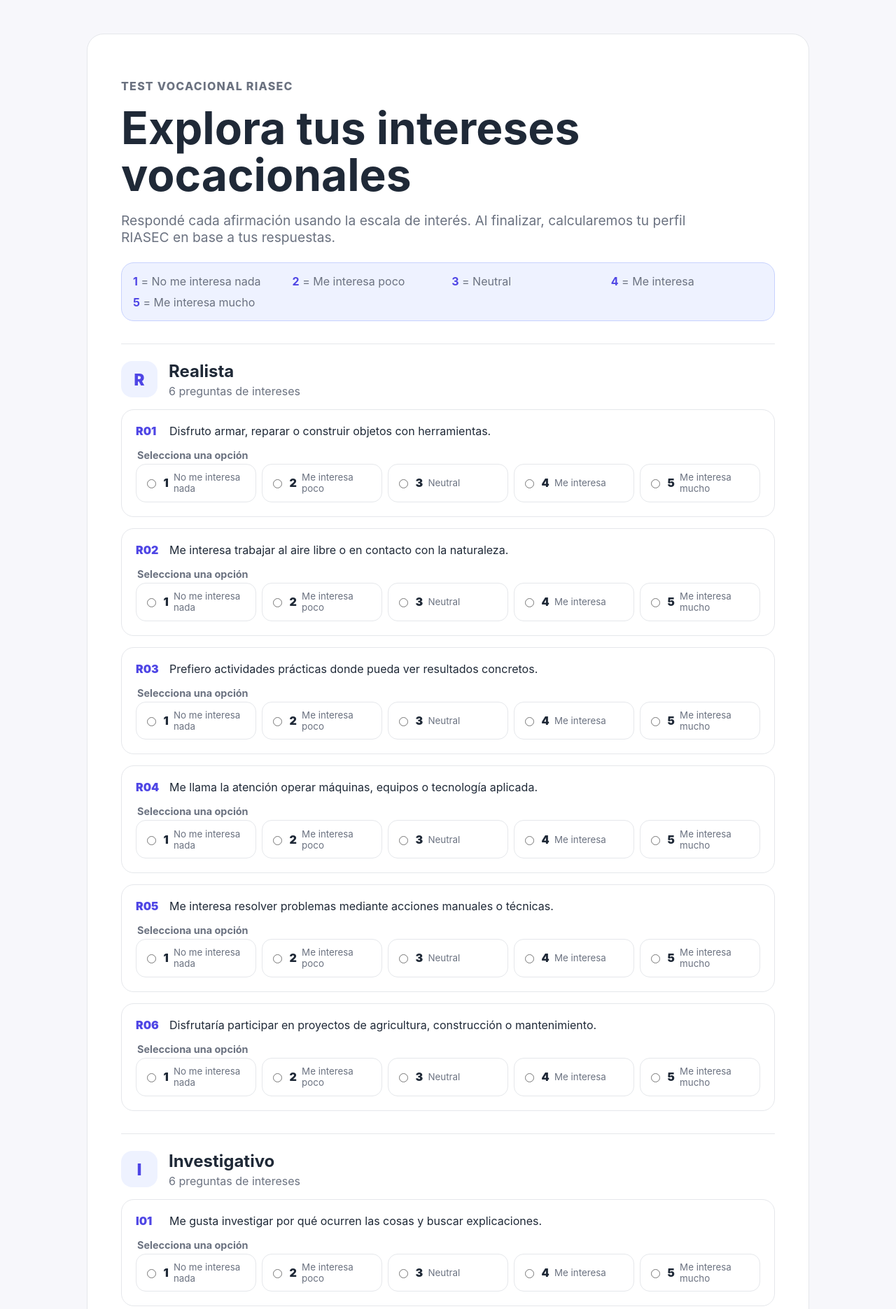
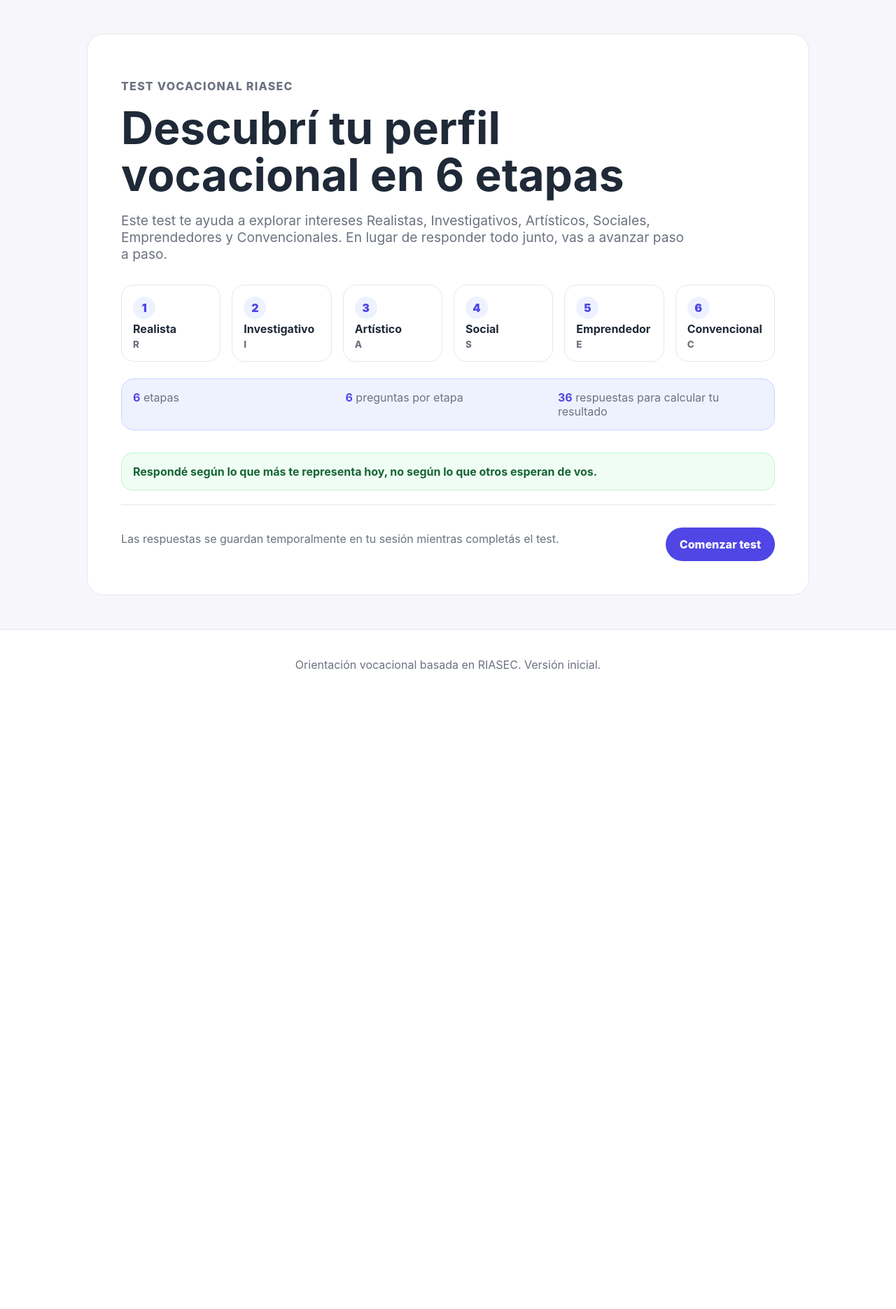
Before and after one commit to Brunomperetti/vocacional-app, a FastAPI app: page /test in a window 1280 px wide. Shown: the part 57-1928 px from the top of the page at 70% size. After the commit the page ends 1014 px from the top, so only its background shows below. Run offline with FastAPI, Linux system fonts and the light colour scheme; some libraries are stand-ins or nearby versions.

Commit message:
Implement RIASEC test wizard

```diff
--- a/app/main.py
+++ b/app/main.py
@@ -1,7 +1,10 @@
 """Punto de entrada de FastAPI para vocacional-app."""
+
+import os
 
 from fastapi import FastAPI
 from fastapi.staticfiles import StaticFiles
+from starlette.middleware.sessions import SessionMiddleware
 
 from app.database import Base, engine
 from app.routes import admin, public, results, test
@@ -12,6 +15,11 @@ app = FastAPI(
     title="vocacional-app",
     description="Plataforma online de orientación vocacional con scoring RIASEC.",
     version="0.1.0",
+)
+
+app.add_middleware(
+    SessionMiddleware,
+    secret_key=os.getenv("SESSION_SECRET", "dev-session-secret-change-me"),
 )
 
 app.mount("/static", StaticFiles(directory="app/static"), name="static")
--- a/app/routes/test.py
+++ b/app/routes/test.py
@@ -1,29 +1,29 @@
-"""Rutas iniciales del test vocacional."""
+"""Rutas del test vocacional RIASEC por etapas."""
 
 from fastapi import APIRouter, Request
-from fastapi.responses import HTMLResponse
+from fastapi.responses import HTMLResponse, RedirectResponse
 from fastapi.templating import Jinja2Templates
 
-from app.data.questions import TEST_QUESTIONS, get_all_questions
+from app.data.questions import TEST_QUESTIONS
 from app.services.recommendation_service import recommend_careers
 from app.services.scoring_service import (
+    DIMENSION_LABELS,
     build_profile_code,
     calculate_riasec_percentages,
     calculate_riasec_scores,
     get_top_dimensions,
 )
+from app.services.test_steps import (
+    STEP_DIMENSIONS,
+    TOTAL_STEPS,
+    get_step_dimension_description,
+    get_step_questions,
+)
 
 templates = Jinja2Templates(directory="app/templates")
 router = APIRouter(prefix="/test", tags=["test"])
 
-DIMENSIONS = {
-    "R": "Realista",
-    "I": "Investigativo",
-    "A": "Artístico",
-    "S": "Social",
-    "E": "Emprendedor",
-    "C": "Convencional",
-}
+SESSION_ANSWERS_KEY = "test_answers"
 LIKERT_OPTIONS = [
     (1, "No me interesa nada"),
     (2, "Me interesa poco"),
@@ -33,60 +33,9 @@ LIKERT_OPTIONS = [
 ]
 
 
-def _build_test_context(request: Request, error: str | None = None) -> dict:
-    """Construye el contexto compartido para renderizar el formulario del test."""
-    grouped_questions = [
-        {
-            "code": code,
-            "name": name,
-            "questions": [
-                question
-                for question in get_all_questions()
-                if question["dimension"] == code
-            ],
-        }
-        for code, name in DIMENSIONS.items()
-    ]
-    return {
-        "request": request,
-        "grouped_questions": grouped_questions,
-        "likert_options": LIKERT_OPTIONS,
-        "error": error,
-    }
-
-
-@router.get("", response_class=HTMLResponse)
-async def test_start(request: Request):
-    """Pantalla inicial del test vocacional con preguntas RIASEC."""
-    return templates.TemplateResponse("test_start.html", _build_test_context(request))
-
-
-@router.post("", response_class=HTMLResponse)
-async def process_test(request: Request):
-    """Procesa respuestas RIASEC y muestra un resultado calculado."""
-    form = await request.form()
-    question_ids = [question["id"] for question in TEST_QUESTIONS]
-    answers = {question_id: form.get(question_id) for question_id in question_ids}
-    missing_answers = [question_id for question_id, value in answers.items() if value is None]
-
-    if missing_answers:
-        error = "Respondé todas las preguntas antes de ver tu resultado."
-        return templates.TemplateResponse(
-            "test_start.html",
-            _build_test_context(request, error=error),
-            status_code=400,
-        )
-
-    try:
-        scores = calculate_riasec_scores(answers)
-    except (KeyError, TypeError, ValueError):
-        error = "Hay respuestas inválidas. Revisá el formulario y volvé a intentarlo."
-        return templates.TemplateResponse(
-            "test_start.html",
-            _build_test_context(request, error=error),
-            status_code=400,
-        )
-
+def _render_result(request: Request, answers: dict[str, str]) -> HTMLResponse:
+    """Calcula y renderiza el resultado RIASEC final."""
+    scores = calculate_riasec_scores(answers)
     percentages = calculate_riasec_percentages(scores)
     top_dimensions = get_top_dimensions(percentages)
     profile_code = build_profile_code(top_dimensions)
@@ -103,3 +52,122 @@ async def process_test(request: Request):
             "is_demo": False,
         },
     )
+
+
+def _build_step_context(
+    request: Request,
+    step: int,
+    error: str | None = None,
+    submitted_answers: dict[str, str] | None = None,
+) -> dict:
+    """Construye el contexto compartido para un paso del test."""
+    dimension = STEP_DIMENSIONS[step]
+    progress_percentage = round((step / TOTAL_STEPS) * 100)
+    session_answers = request.session.get(SESSION_ANSWERS_KEY, {})
+    answers = {**session_answers, **(submitted_answers or {})}
+
+    return {
+        "request": request,
+        "step": step,
+        "total_steps": TOTAL_STEPS,
+        "progress_percentage": progress_percentage,
+        "dimension_code": dimension,
+        "dimension_name": DIMENSION_LABELS[dimension],
+        "dimension_description": get_step_dimension_description(step),
+        "questions": get_step_questions(step),
+        "likert_options": LIKERT_OPTIONS,
+        "error": error,
+        "answers": answers,
+        "previous_step": step - 1 if step > 1 else None,
+        "next_label": "Ver mi resultado" if step == TOTAL_STEPS else "Siguiente",
+    }
+
+
+@router.get("", response_class=HTMLResponse)
+async def test_start(request: Request):
+    """Pantalla inicial del test vocacional por etapas."""
+    request.session.pop(SESSION_ANSWERS_KEY, None)
+    return templates.TemplateResponse(
+        "test_start.html",
+        {
+            "request": request,
+            "total_steps": TOTAL_STEPS,
+            "dimension_labels": DIMENSION_LABELS,
+            "step_dimensions": STEP_DIMENSIONS,
+        },
+    )
+
+
+@router.get("/paso/{step}", response_class=HTMLResponse)
+async def show_test_step(request: Request, step: int):
+    """Muestra las preguntas de una dimensión RIASEC en el wizard."""
+    if step not in STEP_DIMENSIONS:
+        return RedirectResponse(url="/test", status_code=303)
+
+    return templates.TemplateResponse("test_step.html", _build_step_context(request, step))
+
+
+@router.post("/paso/{step}", response_class=HTMLResponse)
+async def process_test_step(request: Request, step: int):
+    """Procesa un paso del test y avanza hasta calcular el resultado final."""
+    if step not in STEP_DIMENSIONS:
+        return RedirectResponse(url="/test", status_code=303)
+
+    form = await request.form()
+    questions = get_step_questions(step)
+    question_ids = [question["id"] for question in questions]
+    step_answers = {question_id: form.get(question_id) for question_id in question_ids}
+    missing_answers = [question_id for question_id, value in step_answers.items() if value is None]
+
+    if missing_answers:
+        return templates.TemplateResponse(
+            "test_step.html",
+            _build_step_context(
+                request,
+                step,
+                error="Respondé las 6 preguntas de esta etapa antes de continuar.",
+                submitted_answers={key: value for key, value in step_answers.items() if value is not None},
+            ),
+            status_code=400,
+        )
+
+    try:
+        normalized_answers = {
+            question_id: str(int(value))
+            for question_id, value in step_answers.items()
+            if value is not None
+        }
+        if any(int(value) < 1 or int(value) > 5 for value in normalized_answers.values()):
+            raise ValueError
+    except (TypeError, ValueError):
+        return templates.TemplateResponse(
+            "test_step.html",
+            _build_step_context(
+                request,
+                step,
+                error="Hay respuestas inválidas. Revisá la etapa y volvé a intentarlo.",
+            ),
+            status_code=400,
+        )
+
+    accumulated_answers = request.session.get(SESSION_ANSWERS_KEY, {})
+    accumulated_answers.update(normalized_answers)
+    request.session[SESSION_ANSWERS_KEY] = accumulated_answers
+
+    if step < TOTAL_STEPS:
+        return RedirectResponse(url=f"/test/paso/{step + 1}", status_code=303)
+
+    final_question_ids = [question["id"] for question in TEST_QUESTIONS]
+    if any(question_id not in accumulated_answers for question_id in final_question_ids):
+        return templates.TemplateResponse(
+            "test_step.html",
+            _build_step_context(
+                request,
+                step,
+                error="Faltan respuestas de etapas anteriores. Volvé a comenzar el test.",
+            ),
+            status_code=400,
+        )
+
+    request.session.pop(SESSION_ANSWERS_KEY, None)
+    return _render_result(request, accumulated_answers)
--- a/app/static/css/styles.css
+++ b/app/static/css/styles.css
@@ -85,3 +85,33 @@ h2 { margin-top: 2rem; }
 .test-actions p { margin: 0; }
 .button { border: 0; cursor: pointer; font-family: inherit; }
 .error-message { background: #fef2f2; border: 1px solid #fecaca; border-radius: 16px; color: #991b1b; font-weight: 700; padding: 1rem; }
+
+.test-intro h1 { max-width: 820px; }
+.wizard-summary { display: grid; gap: 1rem; grid-template-columns: repeat(auto-fit, minmax(140px, 1fr)); margin: 2rem 0 1rem; }
+.wizard-summary-item { background: #ffffff; border: 1px solid var(--border); border-radius: 18px; display: grid; gap: .25rem; padding: 1rem; }
+.wizard-summary-item span { align-items: center; background: #eef2ff; border-radius: 999px; color: var(--primary); display: inline-flex; font-weight: 900; height: 2rem; justify-content: center; width: 2rem; }
+.wizard-summary-item strong { color: var(--text); }
+.wizard-summary-item small { color: var(--muted); font-weight: 800; letter-spacing: .08em; }
+.test-note { background: #f0fdf4; border: 1px solid #bbf7d0; border-radius: 16px; color: #166534 !important; font-weight: 700; margin: 1.25rem 0; padding: 1rem; }
+.step-header { align-items: flex-start; display: flex; gap: 1rem; justify-content: space-between; }
+.step-header .dimension-code { flex: 0 0 auto; height: 4rem; width: 4rem; }
+.progress-block { margin: 1.5rem 0; }
+.progress-meta { align-items: center; color: var(--muted); display: flex; justify-content: space-between; margin-bottom: .5rem; }
+.progress-meta strong { color: var(--primary); }
+.progress-track { background: #e5e7eb; border-radius: 999px; height: .85rem; overflow: hidden; }
+.progress-fill { background: linear-gradient(90deg, var(--primary), #818cf8); border-radius: inherit; height: 100%; transition: width .2s ease; }
+.likert-buttons label { min-height: 4.25rem; position: relative; }
+.likert-buttons input { height: 1.1rem; width: 1.1rem; }
+.likert-buttons label:has(input:checked) { background: #eef2ff; border-color: var(--primary); box-shadow: 0 0 0 2px rgba(79, 70, 229, .12); }
+.wizard-actions { margin-top: .5rem; }
+
+@media (max-width: 700px) {
+  .navbar { align-items: flex-start; flex-direction: column; gap: .75rem; }
+  .nav-links { flex-wrap: wrap; }
+  .container { padding: 1.5rem 1rem; }
+  .hero, .panel { border-radius: 18px; padding: 1.5rem; }
+  .step-header { flex-direction: column-reverse; }
+  .likert-options { grid-template-columns: 1fr; }
+  .test-actions { align-items: stretch; flex-direction: column; }
+  .test-actions .button { text-align: center; width: 100%; }
+}
--- a/app/templates/test_start.html
+++ b/app/templates/test_start.html
@@ -1,59 +1,32 @@
 {% extends "base.html" %}
 {% block title %}Test vocacional RIASEC | vocacional-app{% endblock %}
 {% block content %}
-<section class="panel test-panel">
+<section class="panel test-panel test-intro">
   <p class="eyebrow">Test vocacional RIASEC</p>
-  <h1>Explora tus intereses vocacionales</h1>
-  <p class="lead">Respondé cada afirmación usando la escala de interés. Al finalizar, calcularemos tu perfil RIASEC en base a tus respuestas.</p>
+  <h1>Descubrí tu perfil vocacional en 6 etapas</h1>
+  <p class="lead">Este test te ayuda a explorar intereses Realistas, Investigativos, Artísticos, Sociales, Emprendedores y Convencionales. En lugar de responder todo junto, vas a avanzar paso a paso.</p>
 
-  <div class="scale-help" aria-label="Escala de respuestas">
-    {% for value, label in likert_options %}
-      <span><strong>{{ value }}</strong> = {{ label }}</span>
+  <div class="wizard-summary" aria-label="Etapas del test">
+    {% for step, code in step_dimensions.items() %}
+      <div class="wizard-summary-item">
+        <span>{{ step }}</span>
+        <strong>{{ dimension_labels[code] }}</strong>
+        <small>{{ code }}</small>
+      </div>
     {% endfor %}
   </div>
 
-  {% if error %}
-    <div class="error-message" role="alert">{{ error }}</div>
-  {% endif %}
+  <div class="scale-help" aria-label="Información del test">
+    <span><strong>{{ total_steps }}</strong> etapas</span>
+    <span><strong>6</strong> preguntas por etapa</span>
+    <span><strong>36</strong> respuestas para calcular tu resultado</span>
+  </div>
 
-  <form class="question-form" action="/test" method="post">
-    {% for group in grouped_questions %}
-      <section class="dimension-section" aria-labelledby="dimension-{{ group.code }}">
-        <div class="dimension-heading">
-          <span class="dimension-code">{{ group.code }}</span>
-          <div>
-            <h2 id="dimension-{{ group.code }}">{{ group.name }}</h2>
-            <p>{{ group.questions|length }} preguntas de intereses</p>
-          </div>
-        </div>
+  <p class="test-note">Respondé según lo que más te representa hoy, no según lo que otros esperan de vos.</p>
 
-        <div class="question-list">
-          {% for question in group.questions %}
-            <article class="question-card">
-              <div class="question-text">
-                <span class="question-id">{{ question.id }}</span>
-                <p>{{ question.text }}</p>
-              </div>
-              <fieldset class="likert-options" aria-label="Respuesta para {{ question.id }}">
-                <legend>Selecciona una opción</legend>
-                {% for value, label in likert_options %}
-                  <label>
-                    <input type="radio" name="{{ question.id }}" value="{{ value }}" required>
-                    <span>{{ value }}</span>
-                    <small>{{ label }}</small>
-                  </label>
-                {% endfor %}
-              </fieldset>
-            </article>
-          {% endfor %}
-        </div>
-      </section>
-    {% endfor %}
-
-    <div class="test-actions">
-      <p>No se guardarán respuestas en esta versión.</p>
-      <button class="button" type="submit">Ver mi resultado</button>
-    </div>
-  </form>
+  <div class="test-actions">
+    <p>Las respuestas se guardan temporalmente en tu sesión mientras completás el test.</p>
+    <a class="button" href="/test/paso/1">Comenzar test</a>
+  </div>
 </section>
 {% endblock %}
--- a/requirements.txt
+++ b/requirements.txt
@@ -7,3 +7,4 @@ python-dotenv==1.0.1
 pydantic==2.10.4
 
 python-multipart==0.0.20
+itsdangerous==2.2.0
```
Also changed, not shown: app/services/test_steps.py (added, +30 -0 lines), app/templates/test_step.html (added, +60 -0 lines), tests/test_scoring_service.py (+9 -0 lines), tests/test_test_steps.py (added, +27 -0 lines), README.md.
